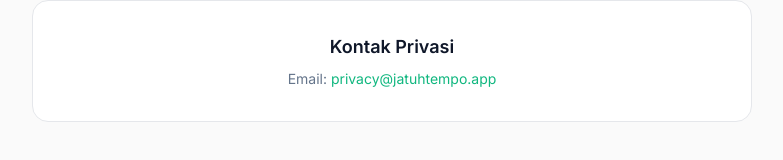
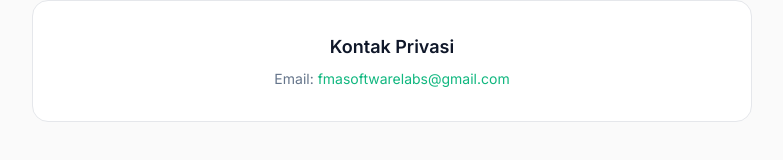
Before and after one commit to FMATheNomad/jatuhtempo, a Next.js app in the folder web/: page /legal/privacy in a window 1280 px wide. Shown: the part 1447-1607 px from the top of the page, without its empty margins (248-1031 px from the left). Built offline with nearby package versions, Linux system fonts and the light colour scheme.

Commit message:
fix: all contact emails → fmasoftwarelabs@gmail.com
- Changed support@jatuhtempo.app → fmasoftwarelabs@gmail.com
- Changed privacy@jatuhtempo.app → fmasoftwarelabs@gmail.com
- Files: faq, terms, privacy, docs pages + markdown content

```diff
--- a/web/src/app/docs/page.tsx
+++ b/web/src/app/docs/page.tsx
@@ -102,7 +102,7 @@ export default function DocsPage() {
         <div className="mt-8 text-center">
           <p className="text-sm text-muted-foreground">
             Masih butuh bantuan?{' '}
-            <a href="mailto:support@jatuhtempo.app" className="text-accent hover:underline">
+            <a href="mailto:fmasoftwarelabs@gmail.com" className="text-accent hover:underline">
               Hubungi support
             </a>
           </p>
--- a/web/src/app/faq/page.tsx
+++ b/web/src/app/faq/page.tsx
@@ -27,7 +27,7 @@ const categories: { title: string; items: FAQItem[] }[] = [
       },
       {
         q: 'Bisakah saya menghapus akun?',
-        a: 'Saat ini belum ada fitur hapus akun mandiri. Hubungi kami melalui email support@jatuhtempo.app untuk bantuan.',
+        a: 'Saat ini belum ada fitur hapus akun mandiri. Hubungi kami melalui email fmasoftwarelabs@gmail.com untuk bantuan.',
       },
     ],
   },
@@ -137,7 +137,7 @@ export default function FAQPage() {
             Tim kami siap membantu. Hubungi kami di email atau Telegram.
           </p>
           <a
-            href="mailto:support@jatuhtempo.app"
+            href="mailto:fmasoftwarelabs@gmail.com"
             className="inline-flex items-center justify-center h-10 px-6 rounded-lg bg-primary text-primary-foreground text-sm font-medium hover:opacity-90 transition-opacity"
           >
             Hubungi Support
--- a/web/src/app/legal/privacy/page.tsx
+++ b/web/src/app/legal/privacy/page.tsx
@@ -119,8 +119,8 @@ export default function PrivacyPage() {
           <h2 className="font-semibold text-lg mb-2">Kontak Privasi</h2>
           <p className="text-sm text-muted-foreground">
             Email:{' '}
-            <a href="mailto:privacy@jatuhtempo.app" className="text-accent hover:underline">
-              privacy@jatuhtempo.app
+            <a href="mailto:fmasoftwarelabs@gmail.com" className="text-accent hover:underline">
+              fmasoftwarelabs@gmail.com
             </a>
           </p>
         </div>
--- a/web/src/app/legal/terms/page.tsx
+++ b/web/src/app/legal/terms/page.tsx
@@ -80,8 +80,8 @@ export default function TermsPage() {
           <h2 className="font-semibold text-lg mb-2">Kontak</h2>
           <p className="text-sm text-muted-foreground">
             Email:{' '}
-            <a href="mailto:support@jatuhtempo.app" className="text-accent hover:underline">
-              support@jatuhtempo.app
+            <a href="mailto:fmasoftwarelabs@gmail.com" className="text-accent hover:underline">
+              fmasoftwarelabs@gmail.com
             </a>
           </p>
         </div>
```
Also changed, not shown: web/public/content/faq.md (+1 -1 lines), web/public/content/privacy.md (+1 -1 lines), web/public/content/terms.md (+1 -1 lines).
